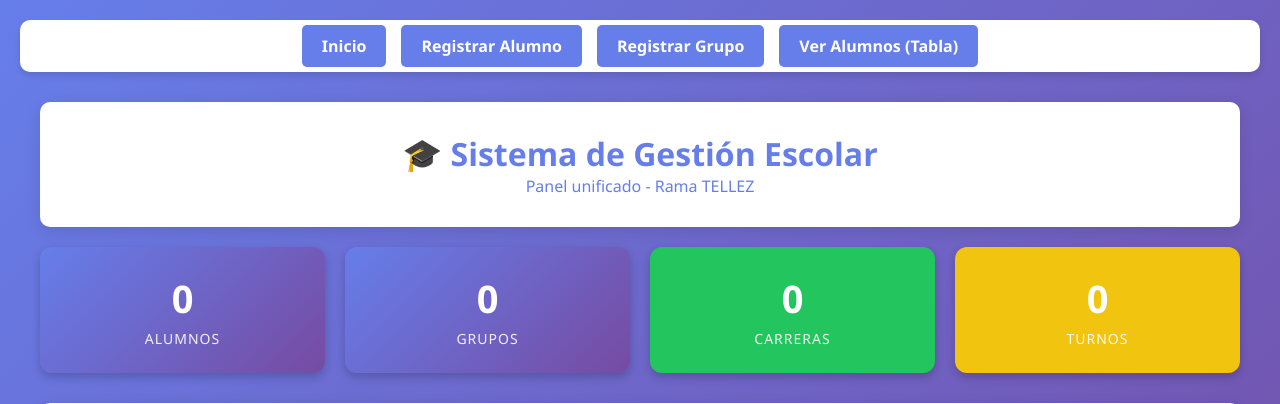
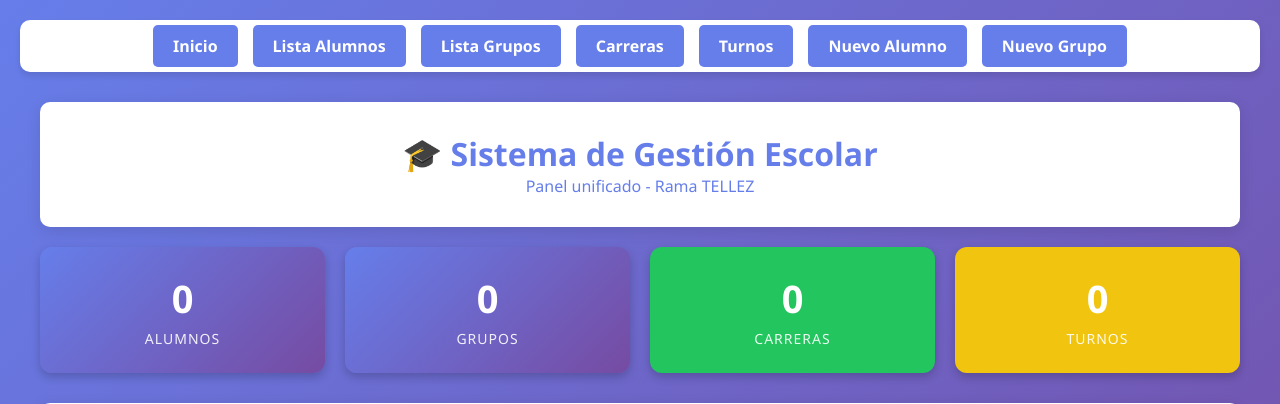
Before and after one commit to Zadk0/ALUMNOS, a PHP site: page / in a window 1280 px wide. Shown: the top 404 px of the page. Run offline with PHP 8.4, Linux system fonts and the light colour scheme; data that the repository does not hold is empty.

Commit message:
Rutas corregidas en menu.php

```diff
--- a/views/menu.php
+++ b/views/menu.php
@@ -1,8 +1,13 @@
 <nav>
     <ul>
         <li><a href="index.php">Inicio</a></li>
-        <li><a href="registro_alumno.php">Registrar Alumno</a></li>
-        <li><a href="registro_grupo.php">Registrar Grupo</a></li>
-        <li><a href="alumnos.php">Ver Alumnos (Tabla)</a></li>
+
+        <li><a href="alumnos.php">Lista Alumnos</a></li>
+        <li><a href="grupos.php">Lista Grupos</a></li>
+        <li><a href="carreras.php">Carreras</a></li>
+        <li><a href="turnos.php">Turnos</a></li>
+
+        <li><a href="registro_alumno.php">Nuevo Alumno</a></li>
+        <li><a href="registro_grupo.php">Nuevo Grupo</a></li>
     </ul>
 </nav>
```
